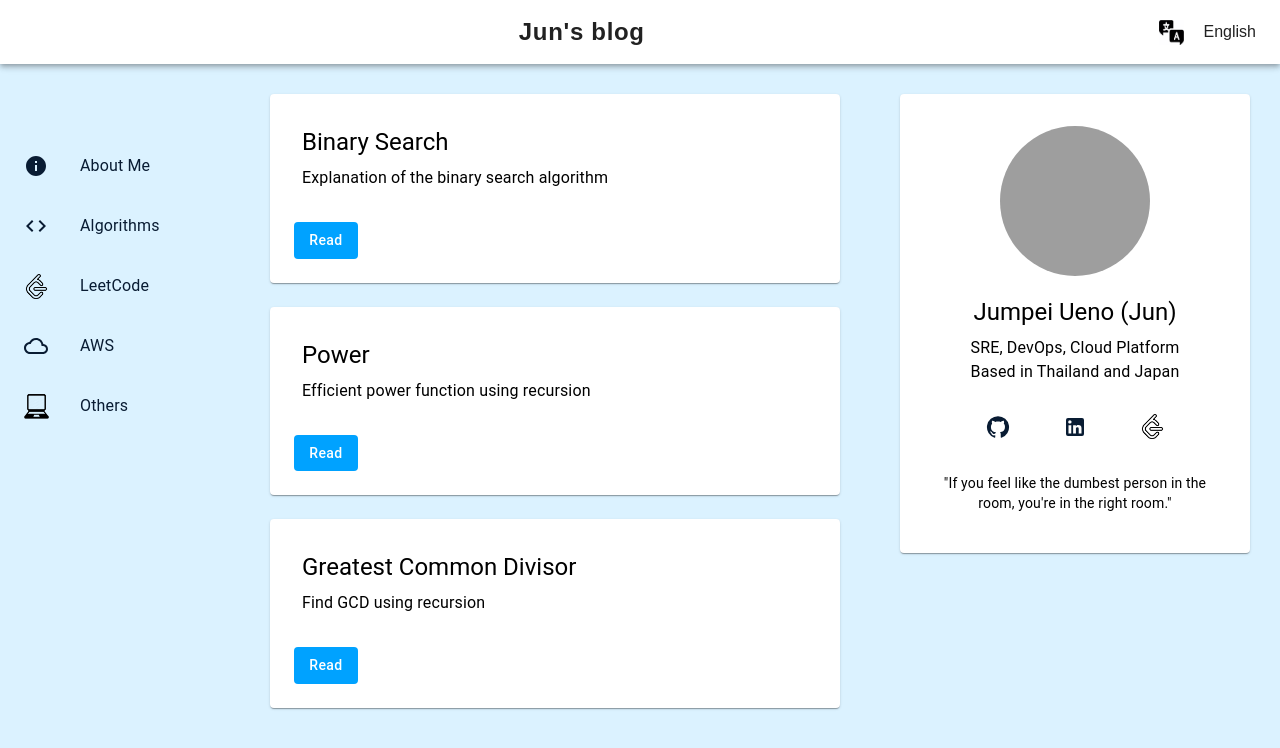
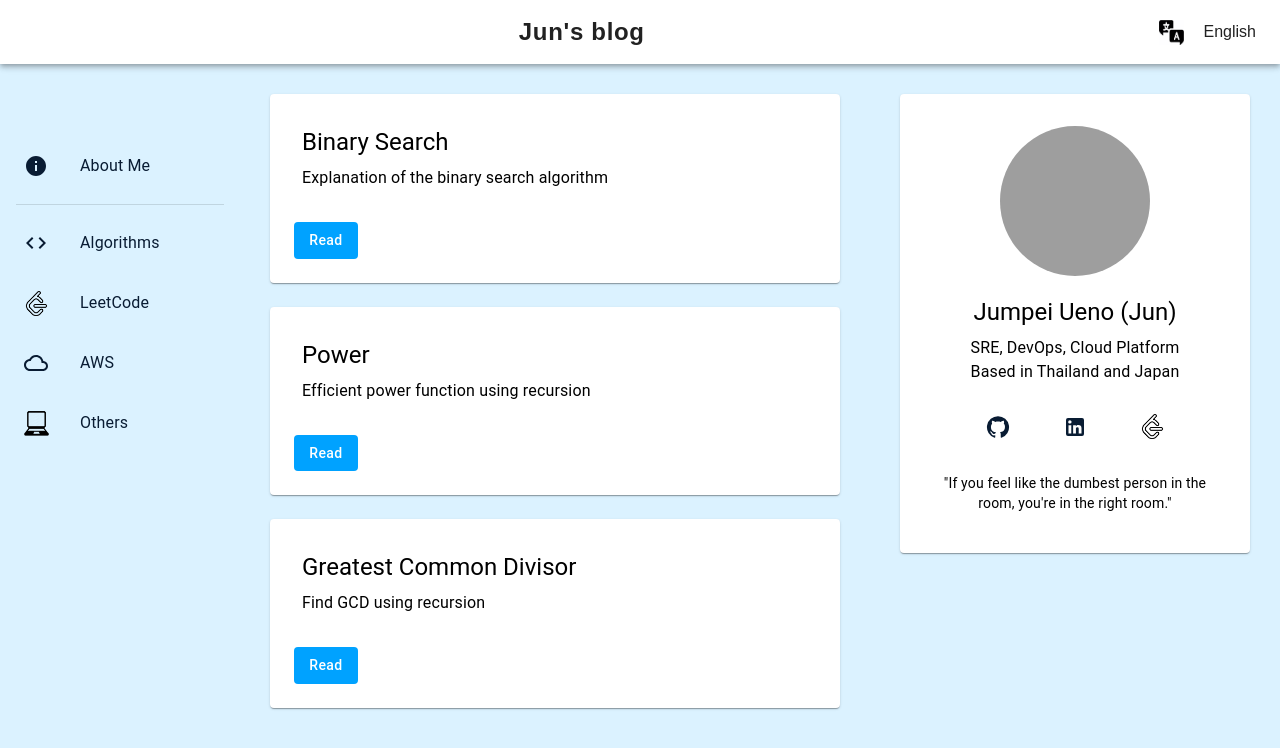
Before and after one commit to jun-uen0/react-techs, a React (Create React App) app: page / in a window 1280 px wide. Shown: the top 748 px of the page. Built offline with nearby package versions, Linux system fonts and the light colour scheme; grey boxes are pictures that could not be loaded; the HTML template or start-up script is replaced by a standard one; a web font is replaced by a local one.

Commit message:
add: Divider

```diff
--- a/src/components/Layout/SideBar/parts/Items.tsx
+++ b/src/components/Layout/SideBar/parts/Items.tsx
@@ -8,6 +8,7 @@ import Button from '@mui/material/Button'
 import Code from '@mui/icons-material/Code'
 import CloudQueue from '@mui/icons-material/CloudQueue'
 import InfoIcon from '@mui/icons-material/Info'
+import Divider from '@mui/material/Divider'
 import { SideBarProps } from '../../../types'
 
 const Items: React.FC<SideBarProps> = (props) => {
@@ -30,7 +31,7 @@ const Items: React.FC<SideBarProps> = (props) => {
           <ListItemText primary={'About Me'} sx={{ color: "#091c33" }} />
         </Button>
       </ListItem>
-
+      <Divider sx={{ my: 1, mx: 2 }} />
       <ListItem key={'Algorithms'}>
         <Button
           onClick={() => {
```
